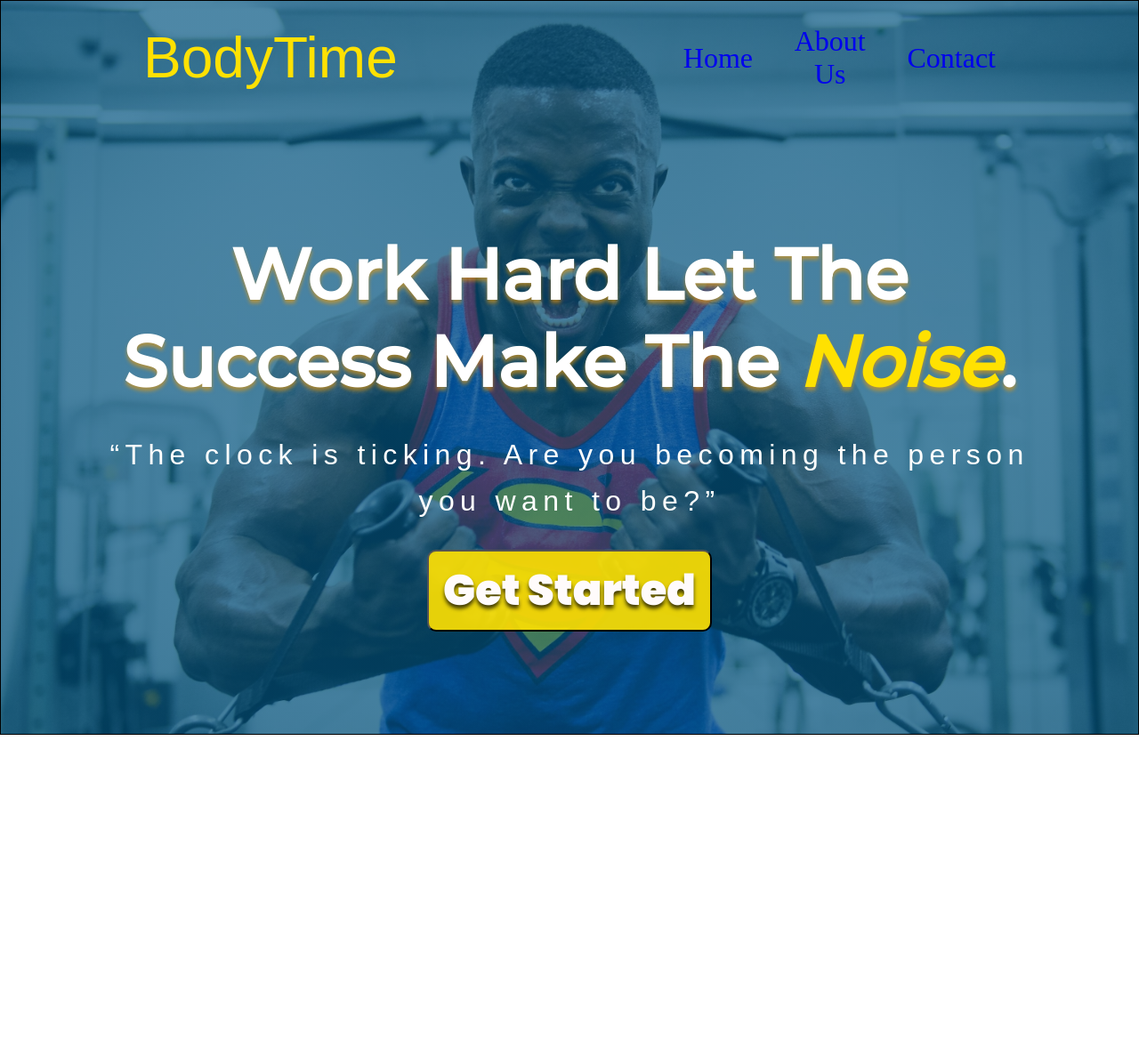
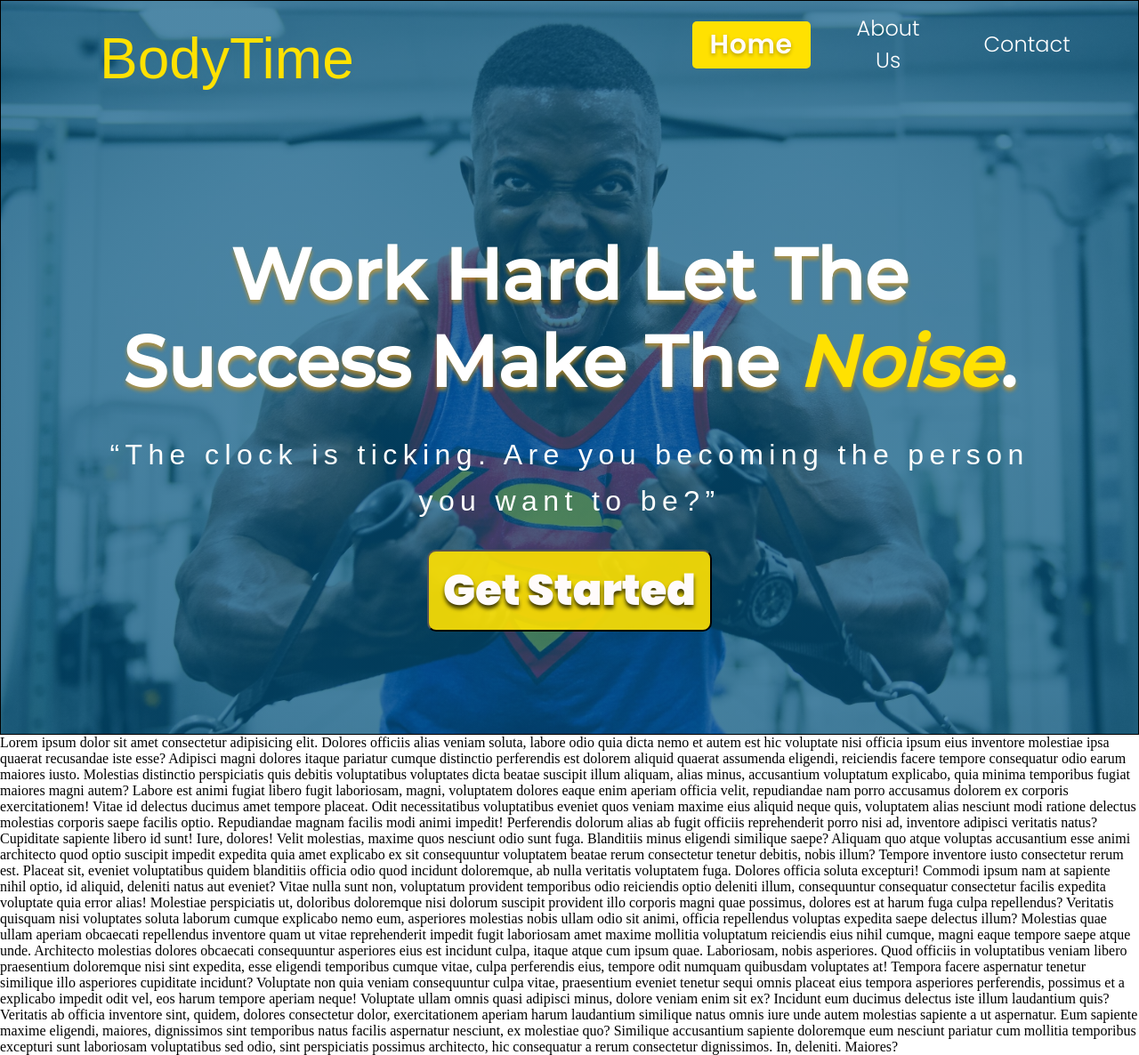
Before and after one commit to djilousp/intersectionObserver, a plain HTML site: page index.html in a window 1280 px wide. Shown: the whole page at 89% size. Before the commit the page ends 826 px from the top, so only its background shows below. Drawn offline with Linux system fonts and the light colour scheme; a web font is replaced by a local one.

Commit message:
finished

```diff
--- a/index.html
+++ b/index.html
@@ -7,13 +7,13 @@
     <title>Document</title>
   </head>
   <body>
-    <section>
+    <section class="main-view">
       <header>
         <div class="logo">BodyTime</div>
         <ul>
-          <li><a href="#">Home</a></li>
-          <li><a href="about.html">About Us</a></li>
-          <li><a href="contact.html">Contact</a></li>
+          <li><a class="active" href="#">Home</a></li>
+          <li><a href="#">About Us</a></li>
+          <li><a href="#">Contact</a></li>
         </ul>
       </header>
       <div class="content">
@@ -28,5 +28,70 @@
         <button>Get Started</button>
       </div>
     </section>
+    <section>
+      <div class="gibbresh">
+        <p>
+          Lorem ipsum dolor sit amet consectetur adipisicing elit. Dolores
+          officiis alias veniam soluta, labore odio quia dicta nemo et autem est
+          hic voluptate nisi officia ipsum eius inventore molestiae ipsa quaerat
+          recusandae iste esse? Adipisci magni dolores itaque pariatur cumque
+          distinctio perferendis est dolorem aliquid quaerat assumenda eligendi,
+          reiciendis facere tempore consequatur odio earum maiores iusto.
+          Molestias distinctio perspiciatis quis debitis voluptatibus voluptates
+          dicta beatae suscipit illum aliquam, alias minus, accusantium
+          voluptatum explicabo, quia minima temporibus fugiat maiores magni
+          autem? Labore est animi fugiat libero fugit laboriosam, magni,
+          voluptatem dolores eaque enim aperiam officia velit, repudiandae nam
+          porro accusamus dolorem ex corporis exercitationem! Vitae id delectus
+          ducimus amet tempore placeat. Odit necessitatibus voluptatibus eveniet
+          quos veniam maxime eius aliquid neque quis, voluptatem alias nesciunt
+          modi ratione delectus molestias corporis saepe facilis optio.
+          Repudiandae magnam facilis modi animi impedit! Perferendis dolorum
+          alias ab fugit officiis reprehenderit porro nisi ad, inventore
+          adipisci veritatis natus? Cupiditate sapiente libero id sunt! Iure,
+          dolores! Velit molestias, maxime quos nesciunt odio sunt fuga.
+          Blanditiis minus eligendi similique saepe? Aliquam quo atque voluptas
+          accusantium esse animi architecto quod optio suscipit impedit expedita
+          quia amet explicabo ex sit consequuntur voluptatem beatae rerum
+          consectetur tenetur debitis, nobis illum? Tempore inventore iusto
+          consectetur rerum est. Placeat sit, eveniet voluptatibus quidem
+          blanditiis officia odio quod incidunt doloremque, ab nulla veritatis
+          voluptatem fuga. Dolores officia soluta excepturi! Commodi ipsum nam
+          at sapiente nihil optio, id aliquid, deleniti natus aut eveniet? Vitae
+          nulla sunt non, voluptatum provident temporibus odio reiciendis optio
+          deleniti illum, consequuntur consequatur consectetur facilis expedita
+          voluptate quia error alias! Molestiae perspiciatis ut, doloribus
+          doloremque nisi dolorum suscipit provident illo corporis magni quae
+          possimus, dolores est at harum fuga culpa repellendus? Veritatis
+          quisquam nisi voluptates soluta laborum cumque explicabo nemo eum,
+          asperiores molestias nobis ullam odio sit animi, officia repellendus
+          voluptas expedita saepe delectus illum? Molestias quae ullam aperiam
+          obcaecati repellendus inventore quam ut vitae reprehenderit impedit
+          fugit laboriosam amet maxime mollitia voluptatum reiciendis eius nihil
+          cumque, magni eaque tempore saepe atque unde. Architecto molestias
+          dolores obcaecati consequuntur asperiores eius est incidunt culpa,
+          itaque atque cum ipsum quae. Laboriosam, nobis asperiores. Quod
+          officiis in voluptatibus veniam libero praesentium doloremque nisi
+          sint expedita, esse eligendi temporibus cumque vitae, culpa
+          perferendis eius, tempore odit numquam quibusdam voluptates at!
+          Tempora facere aspernatur tenetur similique illo asperiores cupiditate
+          incidunt? Voluptate non quia veniam consequuntur culpa vitae,
+          praesentium eveniet tenetur sequi omnis placeat eius tempora
+          asperiores perferendis, possimus et a explicabo impedit odit vel, eos
+          harum tempore aperiam neque! Voluptate ullam omnis quasi adipisci
+          minus, dolore veniam enim sit ex? Incidunt eum ducimus delectus iste
+          illum laudantium quis? Veritatis ab officia inventore sint, quidem,
+          dolores consectetur dolor, exercitationem aperiam harum laudantium
+          similique natus omnis iure unde autem molestias sapiente a ut
+          aspernatur. Eum sapiente maxime eligendi, maiores, dignissimos sint
+          temporibus natus facilis aspernatur nesciunt, ex molestiae quo?
+          Similique accusantium sapiente doloremque eum nesciunt pariatur cum
+          mollitia temporibus excepturi sunt laboriosam voluptatibus sed odio,
+          sint perspiciatis possimus architecto, hic consequatur a rerum
+          consectetur dignissimos. In, deleniti. Maiores?
+        </p>
+      </div>
+    </section>
+    <script src="./scripts/intersectionObserver.js"></script>
   </body>
 </html>
--- a/style.scss
+++ b/style.scss
@@ -1,4 +1,4 @@
-@import url("https://fonts.googleapis.com/css2?family=Montserrat:wght@500&family=Poppins:wght@300;900&family=Timmana&display=swap");
+@import url("https://fonts.googleapis.com/css2?family=Montserrat:wght@500&family=Poppins:wght@300;600;900&family=Timmana&display=swap");
 $montserrat: "Montserrat", sans-serif;
 $poppins: "Poppins", sans-serif;
 $timmana: "Timmana", sans-serif;
@@ -9,7 +9,7 @@ $timmana: "Timmana", sans-serif;
   text-decoration: none;
 }
 
-section {
+.main-view {
   position: relative;
   width: 100%;
   min-height: 100vh;
@@ -27,27 +27,28 @@ section {
   transition: 0.5s;
   border: 1px solid #000000;
   padding: 100px;
-}
+
   header {
-  position: absolute;
+    position: fixed;
     width: 100%;
-  height: 80px;
+    height: 100px;
     top: 0%;
     left: 0%;
     color: white;
     display: flex;
     justify-content: space-between;
     align-items: center;
-  padding: 4rem 10rem;
+    padding: 0rem 7rem;
+    z-index: 10;
     .logo {
       font-family: $timmana;
-    width: 25%;
+
       position: relative;
       font-size: 4rem;
       font-style: normal;
       font-weight: normal;
-    line-height: 104px;
       color: #ffe101;
+      padding-top: 2rem;
       text-shadow: -3px -1px 8px rgba(46, 113, 148, 0.2);
     }
     ul {
@@ -62,10 +63,35 @@ header {
         a {
           display: inline-block;
           text-align: center;
-        font-size: 2rem;
+          font-size: 24px;
+          padding: 4px 20px;
+          font-family: $poppins;
+          line-height: 36px;
+          color: white;
+        }
+        .active {
+          background: #ffe101;
           border-radius: 5px;
+          font-style: normal;
+          font-weight: 600;
+          font-size: 30px;
+          line-height: 45px;
+          letter-spacing: 0.02em;
+
+          color: #fffbfb;
+
+          text-shadow: 0px 2px 4px rgba(0, 0, 0, 0.3);
         }
       }
+    }
+  }
+  .nav-scrolled {
+    background: white;
+    a {
+      color: #2e7194;
+    }
+    .active {
+      color: #2e7194;
     }
   }
   .content {
@@ -120,3 +146,4 @@ header {
       cursor: pointer;
     }
   }
+}
```
Also changed, not shown: style.css, 1 other file. Lines whose indentation alone changed are shown as unchanged.
